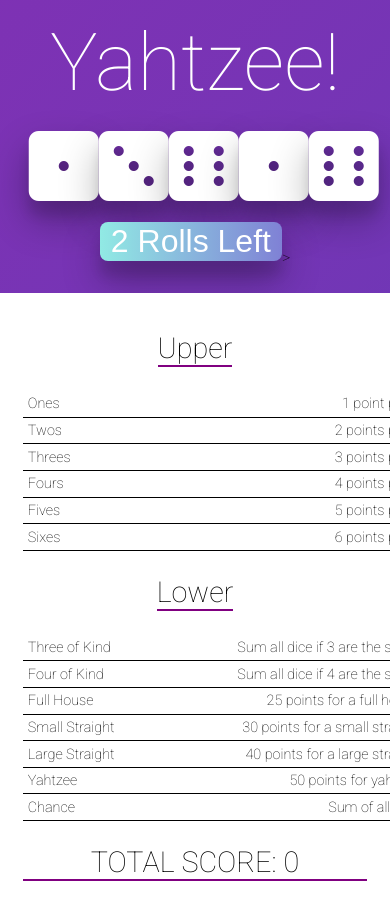
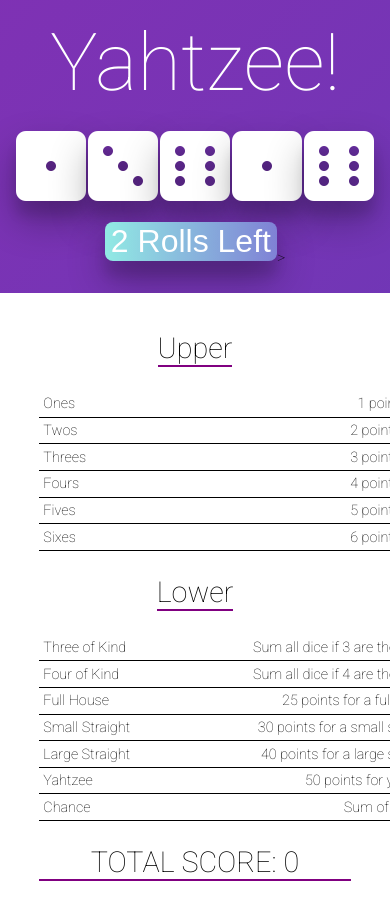
Before and after one commit to Karolik/Yahtzee-game, a React (Create React App) app: page / in a window 390 px wide. Shown: the top 919 px of the page. Built offline with nearby package versions, Linux system fonts and the light colour scheme.

Commit message:
Add responsive design

```diff
--- a/src/Game.css
+++ b/src/Game.css
@@ -1,5 +1,6 @@
 .Game {
-  /*width: 30%;*/
+  width: 45%;
+  /*height: 90%;*/
   background: white;
   box-shadow: 0 19px 38px rgba(0, 0, 0, 0.3), 0 15px 12px rgba(0, 0, 0, 0.1);
   /*margin: 0 30%;*/
@@ -42,7 +43,7 @@
   );
   border-radius: 0.5rem;
   border: none;
-  width: 50%;
+  /*width: 50%;*/
 
   margin-bottom: 2rem;
 }
@@ -88,3 +89,32 @@
     background-position: 0% 50%;
   }
 }
+
+/** Responsive design*/
+@media only screen and (max-width: 500px) {
+  .Game {
+    width: 100%;
+  }
+}
+
+@media only screen and (min-width: 501px) and (max-width: 700px) {
+  .Game {
+    width: 80%;
+  }
+}
+
+@media only screen and (max-width: 849px) {
+  .Game-dice-section {
+    width: 100%;
+  }
+}
+
+@media only screen and (min-width: 1000px) {
+  .Game-reroll {
+    width: 50%;
+  }
+
+  .Game {
+    width: 40%;
+  }
+}
```
